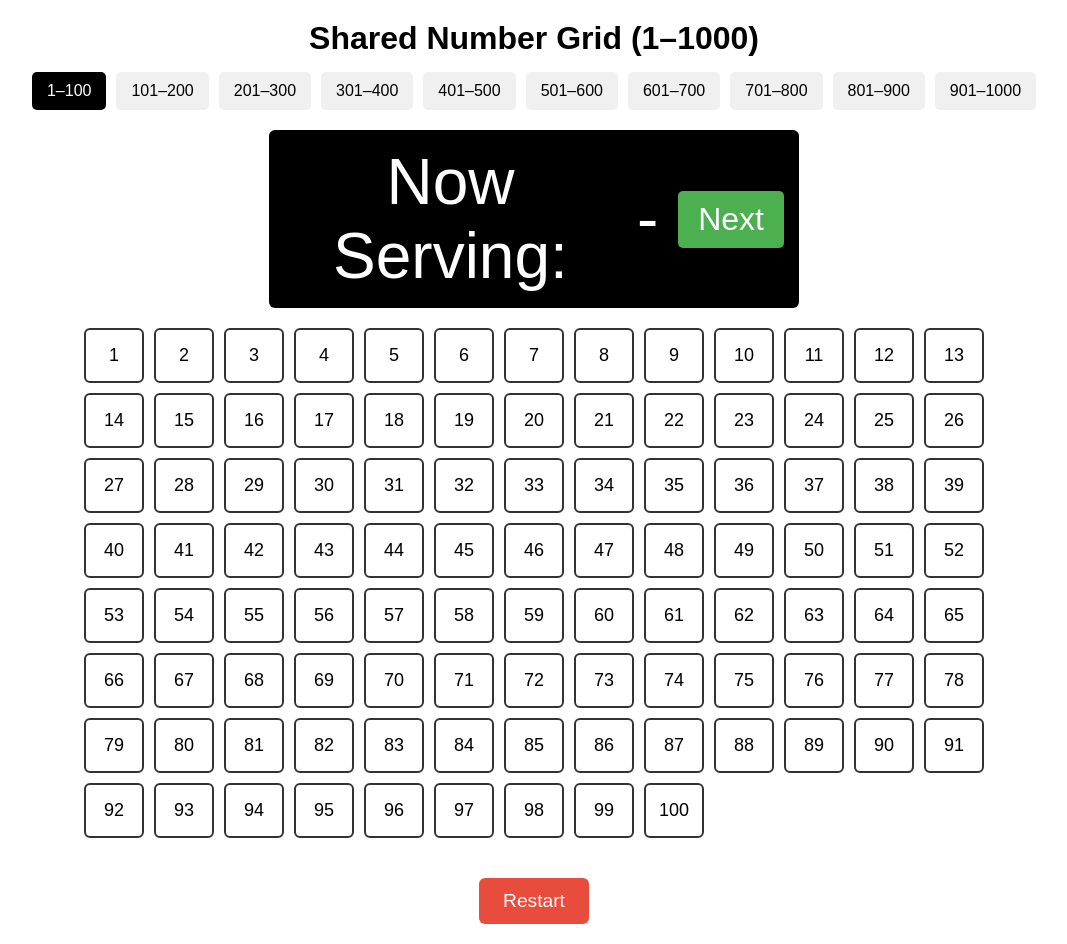
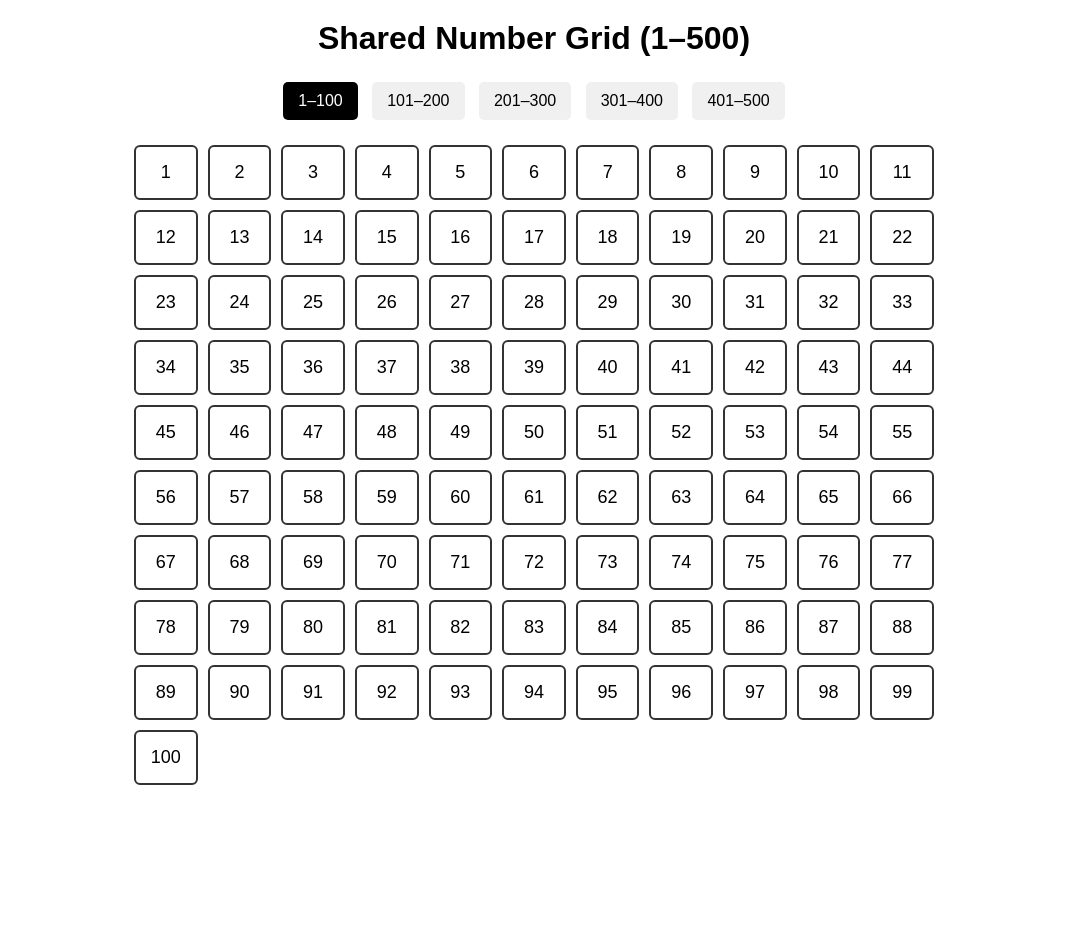
Before and after one commit to Rubamah/Q-matic-screen, a plain HTML site: page index.html in a window 1280 px wide. Shown: the whole page, without its empty margins (106-1173 px from the left). After the commit the page ends 805 px from the top, so only its background shows below. Drawn offline with Linux system fonts and the light colour scheme; no server answers.

Commit message:
Add files via upload

```diff
--- a/index.html
+++ b/index.html
@@ -3,7 +3,7 @@
 <head>
   <meta charset="UTF-8">
   <meta name="viewport" content="width=device-width, initial-scale=1.0">
-  <title>Shared Number Grid (1–1000)</title>
+  <title>Shared Number Grid (1–500)</title>
   <style>
     body {
       font-family: Arial, sans-serif;
@@ -11,15 +11,15 @@
       margin: 0;
       padding: 0;
     }
+
     h1 {
-      margin: 20px 0 10px 0;
+      margin: 20px 0;
     }
+
     .ranges {
       margin: 10px;
-      display: flex;
-      flex-wrap: wrap;
-      justify-content: center;
     }
+
     .ranges button {
       margin: 5px;
       padding: 10px 15px;
@@ -28,60 +28,23 @@
       border-radius: 5px;
       background: #f0f0f0;
       cursor: pointer;
-      transition: background 0.3s;
     }
+
     .ranges button.active {
       background: black;
       color: white;
     }
-    #nowServing {
-      background: black;
-      color: white;
-      padding: 15px;
-      margin: 15px auto;
-      font-size: 2em;
-      border-radius: 6px;
-      display: flex;
-      justify-content: center;
-      align-items: center;
-      gap: 20px;
-      max-width: 500px;
-    }
-    #nowServing span {
-      font-size: 2em;
-    }
-    #nextBtn {
-      padding: 10px 20px;
-      font-size: 1em;
-      background: #4CAF50;
-      color: white;
-      border: none;
-      border-radius: 5px;
-      cursor: pointer;
-    }
-    #restartBtn {
-      margin: 20px;
-      padding: 12px 24px;
-      font-size: 1.2em;
-      background: #e74c3c;
-      color: white;
-      border: none;
-      border-radius: 6px;
-      cursor: pointer;
-      transition: background 0.3s;
-    }
-    #restartBtn:hover {
-      background: #c0392b;
-    }
+
     .grid {
       display: grid;
       grid-template-columns: repeat(auto-fit, minmax(60px, 1fr));
       gap: 10px;
       margin: 20px;
-      max-width: 900px;
+      max-width: 800px;
       margin-left: auto;
       margin-right: auto;
     }
+
     .cell {
       border: 2px solid #333;
       padding: 15px 0;
@@ -92,10 +55,12 @@
       color: black;
       transition: all 0.2s;
     }
+
     .cell.on {
       background: black;
       color: white;
     }
+
     @media (max-width: 600px) {
       .grid {
         grid-template-columns: repeat(auto-fit, minmax(40px, 1fr));
@@ -105,10 +70,6 @@
         font-size: 14px;
         padding: 10px 0;
       }
-      #nowServing {
-        flex-direction: column;
-        gap: 10px;
-      }
     }
   </style>
 
@@ -117,29 +78,15 @@
   <script src="https://www.gstatic.com/firebasejs/9.6.1/firebase-database-compat.js"></script>
 </head>
 <body>
-  <h1>Shared Number Grid (1–1000)</h1>
+  <h1>Shared Number Grid (1–500)</h1>
   <div class="ranges">
     <button onclick="showRange(1,100,this)">1–100</button>
     <button onclick="showRange(101,200,this)">101–200</button>
     <button onclick="showRange(201,300,this)">201–300</button>
     <button onclick="showRange(301,400,this)">301–400</button>
     <button onclick="showRange(401,500,this)">401–500</button>
-    <button onclick="showRange(501,600,this)">501–600</button>
-    <button onclick="showRange(601,700,this)">601–700</button>
-    <button onclick="showRange(701,800,this)">701–800</button>
-    <button onclick="showRange(801,900,this)">801–900</button>
-    <button onclick="showRange(901,1000,this)">901–1000</button>
   </div>
-
-  <div id="nowServing">
-    <span>Now Serving:</span>
-    <span id="number">-</span>
-    <button id="nextBtn" onclick="nextNumber()">Next</button>
-  </div>
-
   <div id="grid" class="grid"></div>
-
-  <button id="restartBtn" onclick="restartGrid()">Restart</button>
 
   <script>
     // Firebase config
@@ -157,8 +104,6 @@
     const db = firebase.database();
 
     const grid = document.getElementById("grid");
-    const numDiv = document.getElementById("number");
-    let currentNumber = 0;
 
     function showRange(start, end, btn) {
       document.querySelectorAll(".ranges button").forEach(b => b.classList.remove("active"));
@@ -172,6 +117,7 @@
         cell.onclick = () => toggleNumber(i, cell);
         grid.appendChild(cell);
 
+        // live update
         db.ref("numbers/" + i).on("value", snap => {
           if (snap.val()) cell.classList.add("on");
           else cell.classList.remove("on");
@@ -179,32 +125,10 @@
       }
     }
 
-    function toggleNumber(num) {
-      currentNumber = num;
+    function toggleNumber(num, cell) {
       db.ref("latest").set({ number: num, timestamp: Date.now() });
       db.ref("numbers/" + num).set(true);
     }
-
-    function nextNumber() {
-      if (!currentNumber) currentNumber = 0;
-      let next = currentNumber + 1;
-      toggleNumber(next);
-    }
-
-    function restartGrid() {
-      if (confirm("Are you sure you want to restart?")) {
-        db.ref("numbers").remove();
-        db.ref("latest").set({ number: "-", timestamp: Date.now() });
-        numDiv.textContent = "-";
-      }
-    }
-
-    db.ref("latest").on("value", snap => {
-      const data = snap.val();
-      if (!data) return;
-      currentNumber = data.number === "-" ? 0 : data.number;
-      numDiv.textContent = data.number;
-    });
 
     // Default range on load
     showRange(1, 100, document.querySelector(".ranges button"));
```
